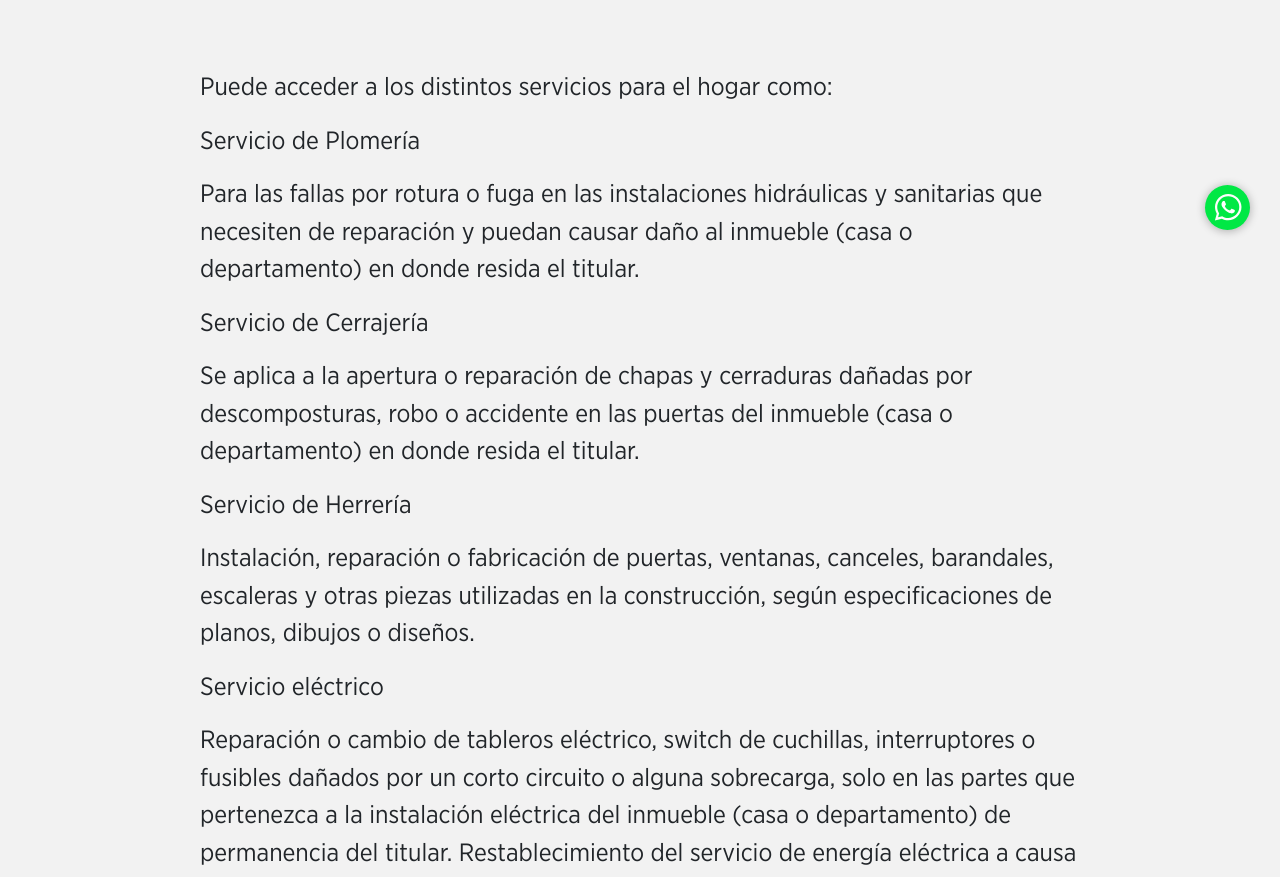
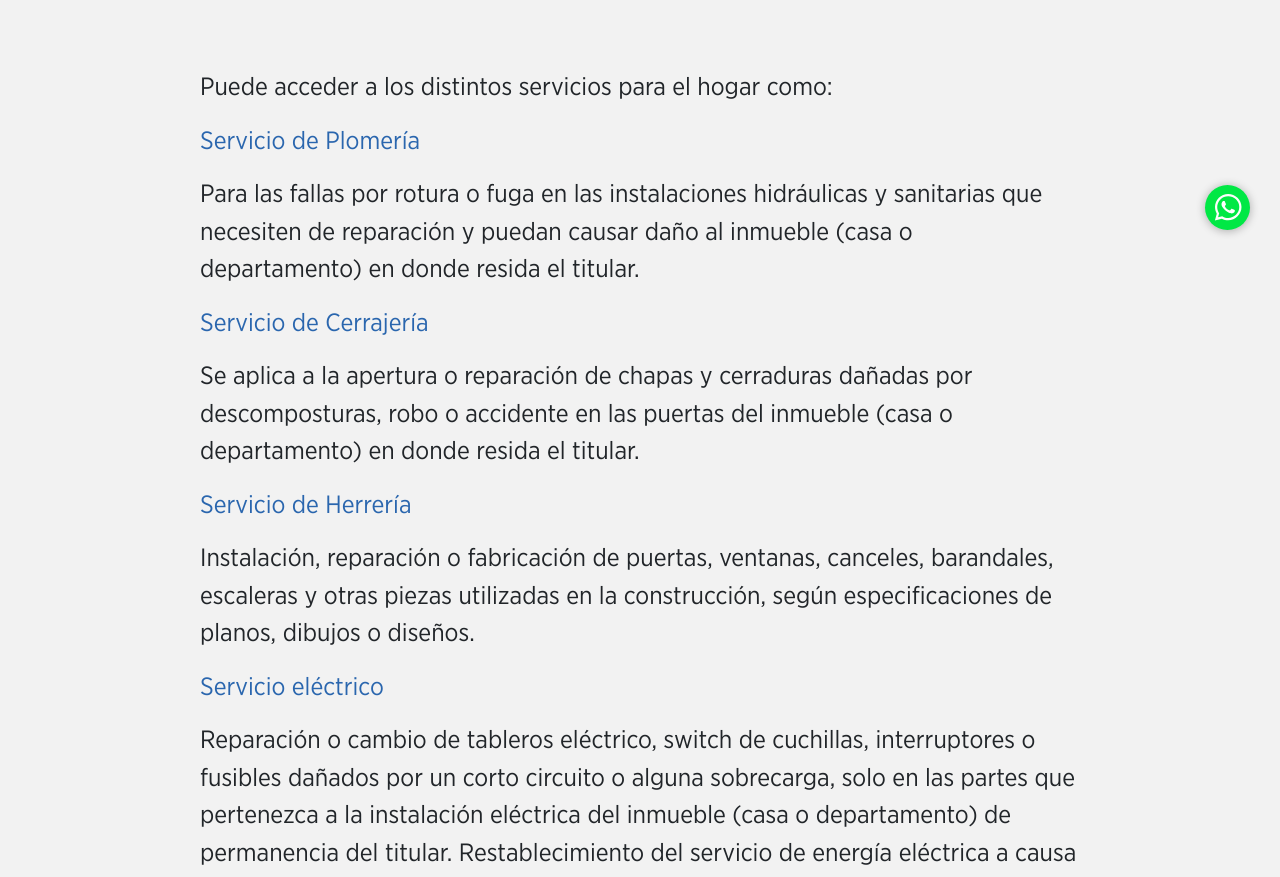
Before and after one commit to MrFontina/ProSaludMedical, a React (Create React App) app: page /servicios/asistencias/asistenciahogar in a window 1280 px wide. Shown: the part 460-1337 px from the top of the page. Built offline with nearby package versions, Linux system fonts and the light colour scheme.

Commit message:
colores subtitulos

```diff
--- a/src/Componentes/AsistenciaFuneraria.js
+++ b/src/Componentes/AsistenciaFuneraria.js
@@ -20,7 +20,7 @@ function AsistenciaFuneraria() {
       </article>
       <div className="funerarias">
         <div className="funerariaLeft">
-          <h4>Cremación</h4>
+          <h4 className='asistencia-subtitle'>Cremación</h4>
           <ul>
             <li>Recolección del cuerpo</li>
             <li>Arreglo estético del cuerpo</li>
@@ -32,7 +32,7 @@ function AsistenciaFuneraria() {
           </ul>
         </div>
         <div className="funerariaRight">
-          <h4>Inhumación</h4>
+          <h4 className='asistencia-subtitle'>Inhumación</h4>
           <ul>
             <li>Recolección del cuerpo</li>
             <li>Servicio de embalsamado</li>
--- a/src/Componentes/AsistenciaHogar.js
+++ b/src/Componentes/AsistenciaHogar.js
@@ -18,7 +18,7 @@ function AsistenciaHogar() {
                 </p>
 
 
-                <p>
+                <p className='asistencia-subtitle'>
                 Servicio de Plomería
                 </p>
                 <p>
@@ -26,7 +26,7 @@ function AsistenciaHogar() {
                 reparación y puedan causar daño al inmueble (casa o departamento) en donde resida el titular.
                 </p>
 
-                <p>
+                <p className='asistencia-subtitle'>
                 Servicio de Cerrajería
                 </p>
                 <p>
@@ -34,7 +34,7 @@ function AsistenciaHogar() {
                 o accidente en las puertas del inmueble (casa o departamento) en donde resida el titular.
                 </p>
 
-                <p>
+                <p className='asistencia-subtitle'>
                 Servicio de Herrería
                 </p>
                 <p>
@@ -42,7 +42,7 @@ function AsistenciaHogar() {
                 otras piezas utilizadas en la construcción, según especificaciones de planos, dibujos o diseños.
                 </p>
 
-                <p>
+                <p className='asistencia-subtitle'>
                 Servicio eléctrico
                 </p>
 
--- a/src/Componentes/Polizas.js
+++ b/src/Componentes/Polizas.js
@@ -14,7 +14,7 @@ const Polizas = () =>{
             <p>
             Esta póliza tiene un costo de $50 pesos extra al adquirir la membresia.
             </p>
-            <p>
+            <p className='asistencia-subtitle'>
             Solo para titular:
             </p>
             <ul>
--- a/src/Styles/Componentes/asistencias.scss
+++ b/src/Styles/Componentes/asistencias.scss
@@ -84,6 +84,7 @@
             font-size: 18px;
         }
 
+
     }
 }
 .articleAsistencias{
@@ -137,3 +138,7 @@
             font-size: 18px;
         }
 }
+
+.asistencia-subtitle{
+    color: $color-1;
+}
```
